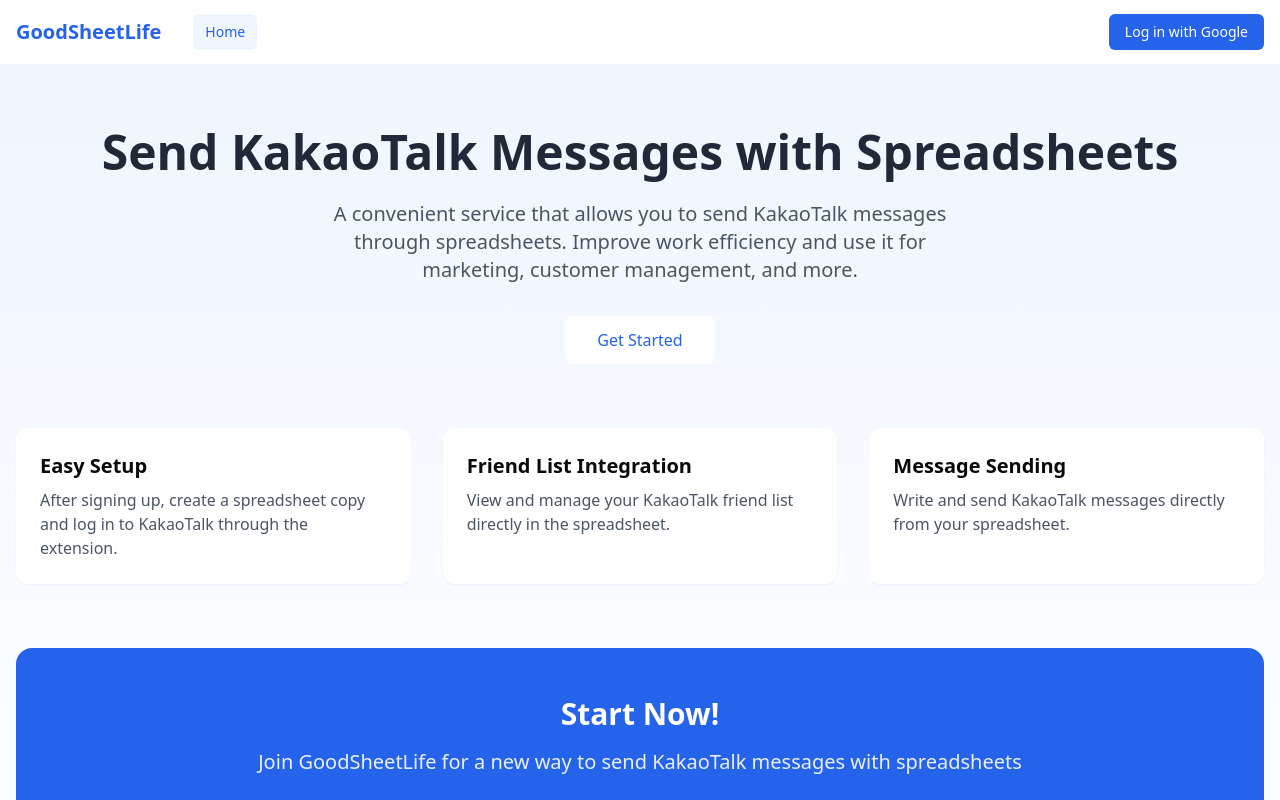
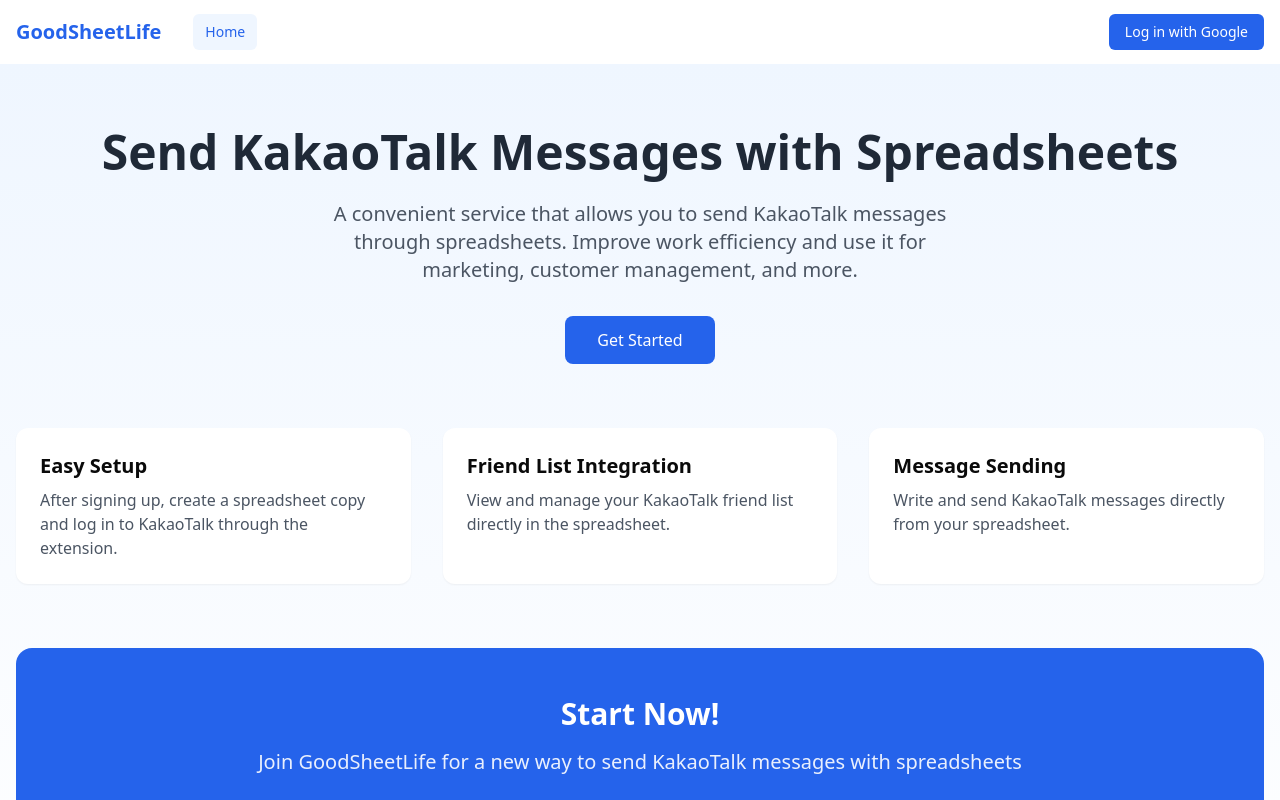
Before and after one commit to minseochh02/goodsheet_vercel, a Next.js app: page / in a window 1280 px wide. Shown: the top 800 px of the page. Built offline with nearby package versions, Linux system fonts and the light colour scheme; no server answers.

Commit message:
fixed styling for get started

```diff
--- a/app/page.tsx
+++ b/app/page.tsx
@@ -76,7 +76,7 @@
 							) : (
 								<Link
 									href={"/signup"}
-									className="inline-block px-8 py-3 bg-white text-blue-600 rounded-lg hover:bg-gray-100 transition-colors"
+									className="px-8 py-3 bg-blue-600 text-white rounded-lg hover:bg-blue-700 transition-colors"
 								>
 									Get Started
 								</Link>
```
